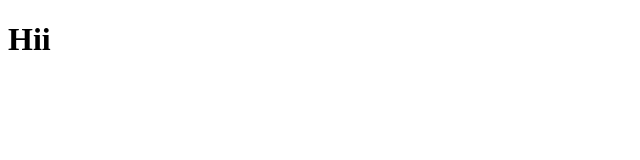
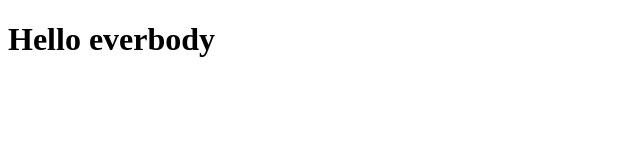
Before and after one commit to s1alhassan/test, a plain HTML site: page index.html in a window 1280 px wide. Shown: the whole page, without its empty margins (0-640 px from the left). Drawn offline with Linux system fonts and the light colour scheme.

Commit message:
Second commit

```diff
--- a/index.html
+++ b/index.html
@@ -6,6 +6,6 @@
     <title>Document</title>
 </head>
 <body>
-    <h1>Hii</h1>
+    <h1>Hello everbody</h1>
 </body>
 </html>
```
